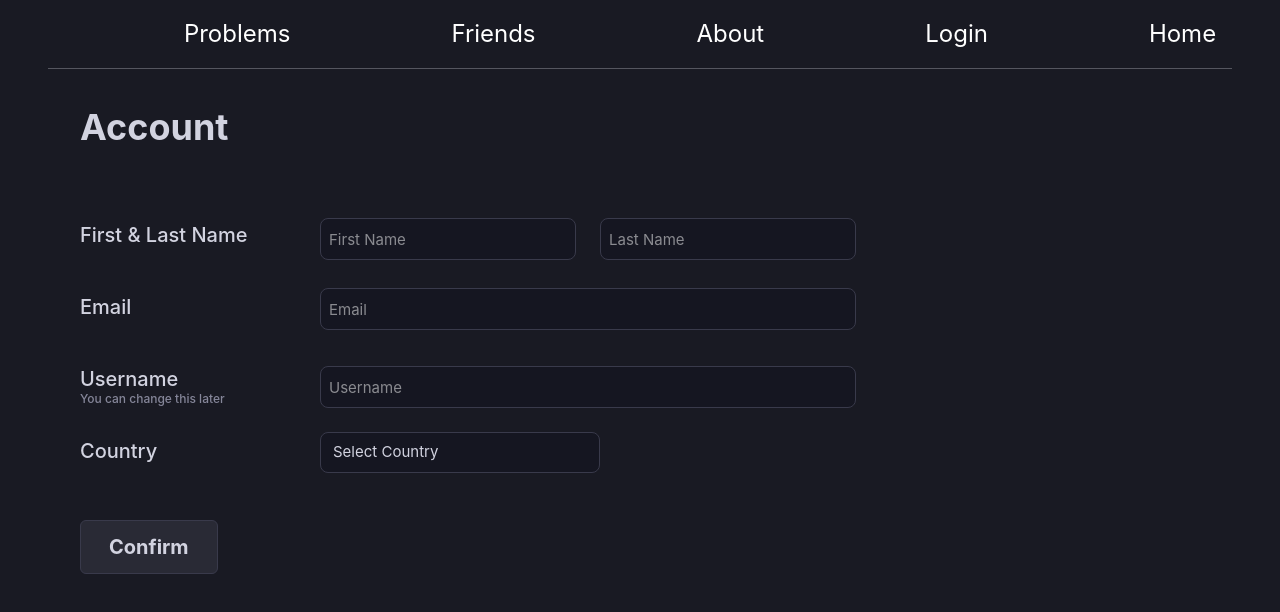
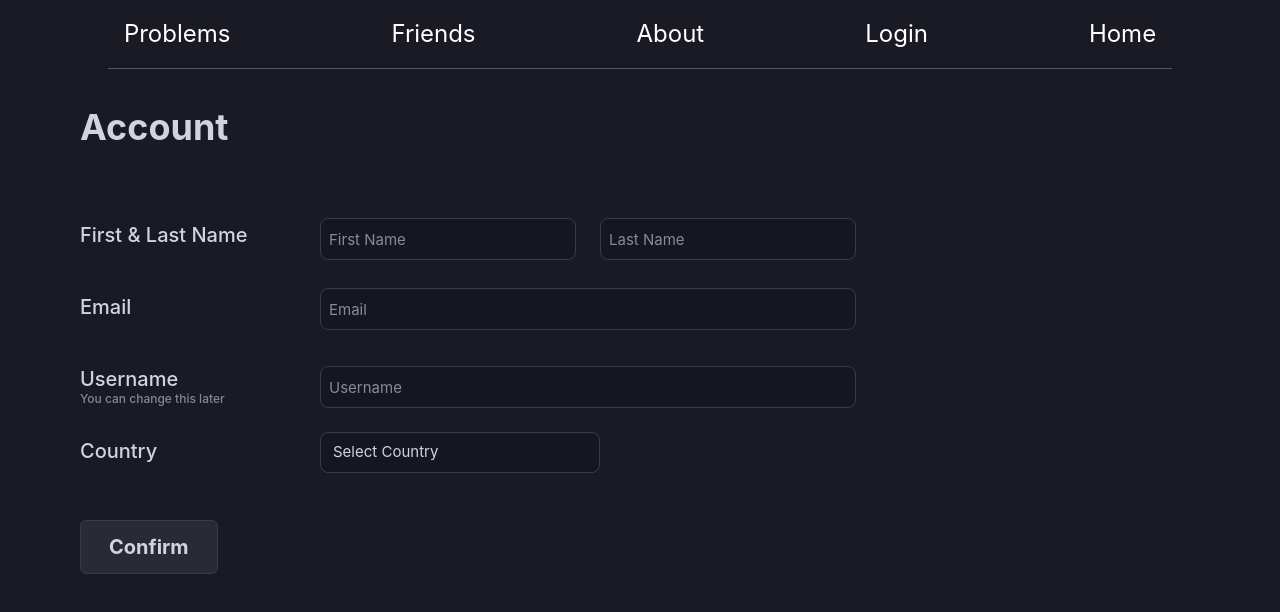
Before and after one commit to AlgoAlly/AlgoAlly, a React (Vite) app: page /profile in a window 1280 px wide. Shown: the top 612 px of the page. Built offline with nearby package versions, Linux system fonts and the light colour scheme.

Commit message:
feat(Profile-Page): bug fixes for PR

```diff
--- a/src/components/Navbar.tsx
+++ b/src/components/Navbar.tsx
@@ -3,7 +3,7 @@ import { NavLink } from "react-router-dom";
 const Navbar: React.FC = () => {
   return (
     <header className="sticky top-0 z-20 bg-[#191A23] text-white p-4 space-x-[161px] items-center justify-between border-b border-[#E0E1EC]/30">
-<nav className="flex space-x-[161px] pl-30 items-center">
+<nav className="flex space-x-[161px] items-center">
       <NavLink
         to="/problems"
         className="text-primary text-[24px] hover:text-primary-hover hover:font-bold"
```
